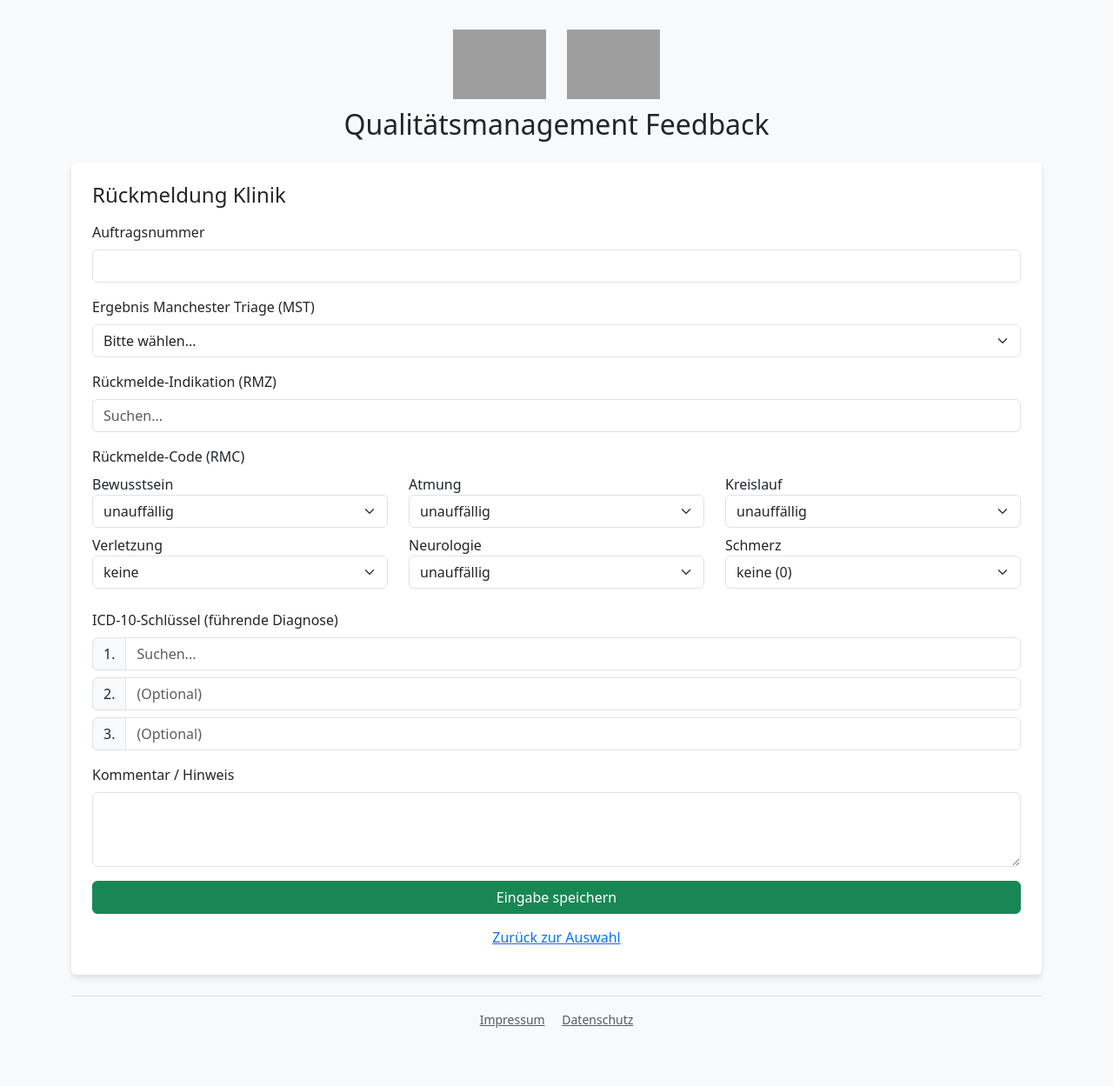
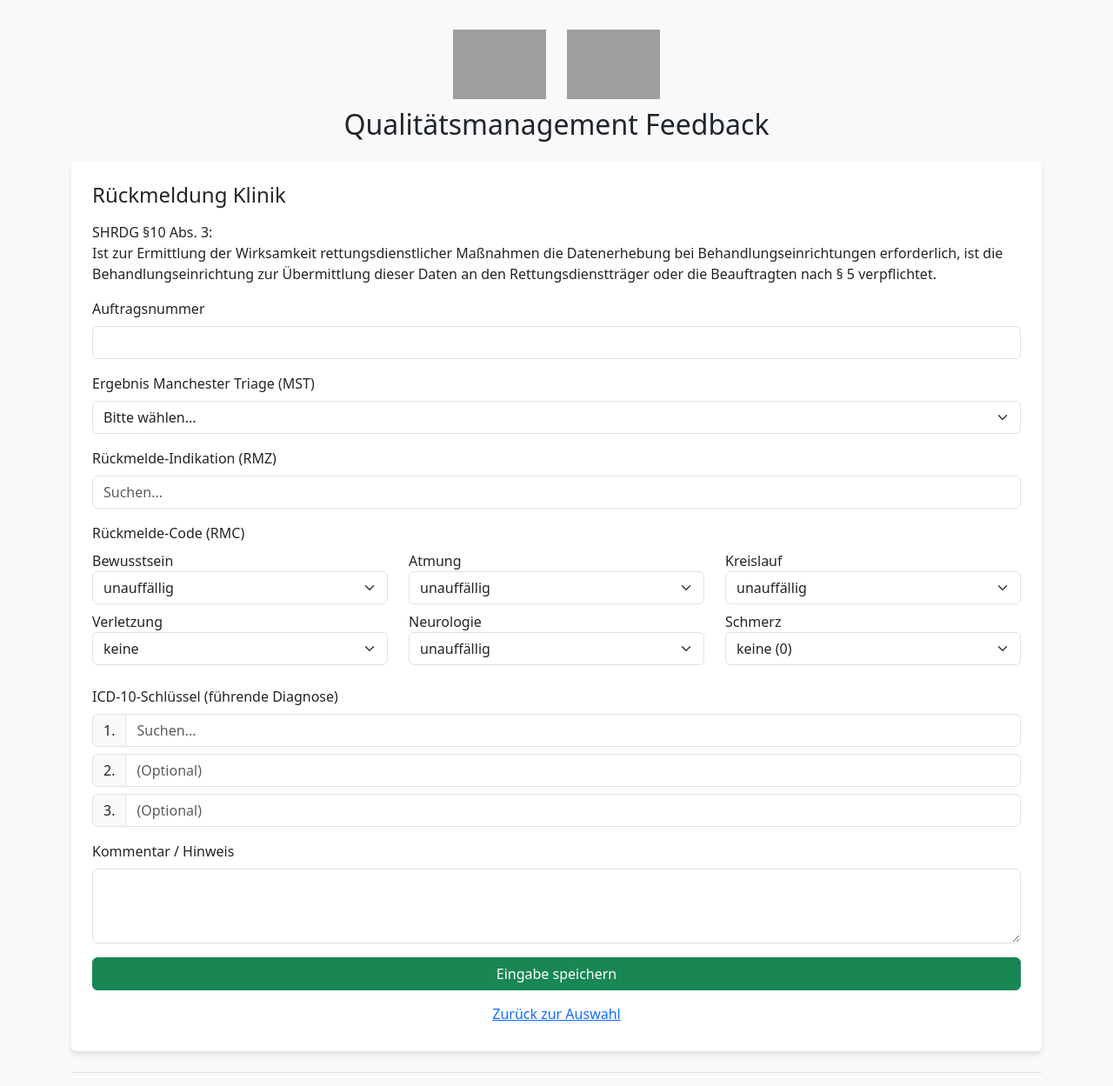
Before and after one commit to mbrucker-kiel/qm-feedback-system, a Python web app: template templates/klinik.html in a window 1280 px wide. Shown: the top 1249 px of the page at 87% size. Before the commit the page ends 1182 px from the top, so only its background shows below. Run offline with Jinja, Linux system fonts and the light colour scheme; the template is opened without the code that fills it, so the values that code supplies are empty; grey boxes are pictures that could not be loaded.

Commit message:
added shrdg to klinik.html

```diff
--- a/templates/klinik.html
+++ b/templates/klinik.html
@@ -3,6 +3,11 @@
 {% block content %}
 <div class="card p-4">
     <h4 class="mb-3">Rückmeldung Klinik</h4>
+    <p>
+        SHRDG §10 Abs. 3:<br>
+        Ist zur Ermittlung der Wirksamkeit rettungsdienstlicher Maßnahmen die Datenerhebung bei Behandlungseinrichtungen erforderlich, ist die Behandlungseinrichtung zur Übermittlung dieser Daten an den Rettungsdienstträger oder die Beauftragten nach § 5 verpflichtet.
+    </p>
+
     <form action="{{ url_for('submit_klinik') }}" method="post">
 
 
```
